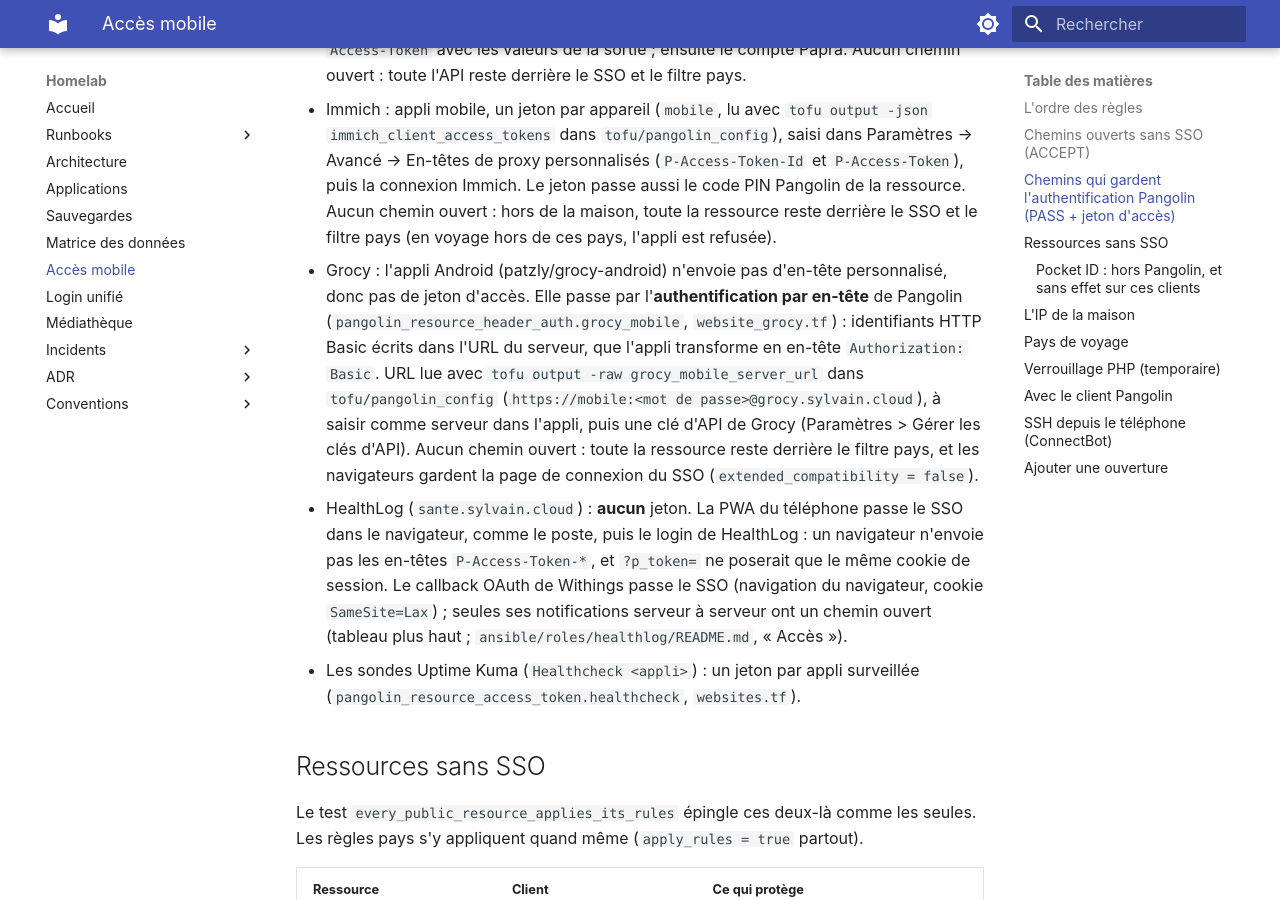
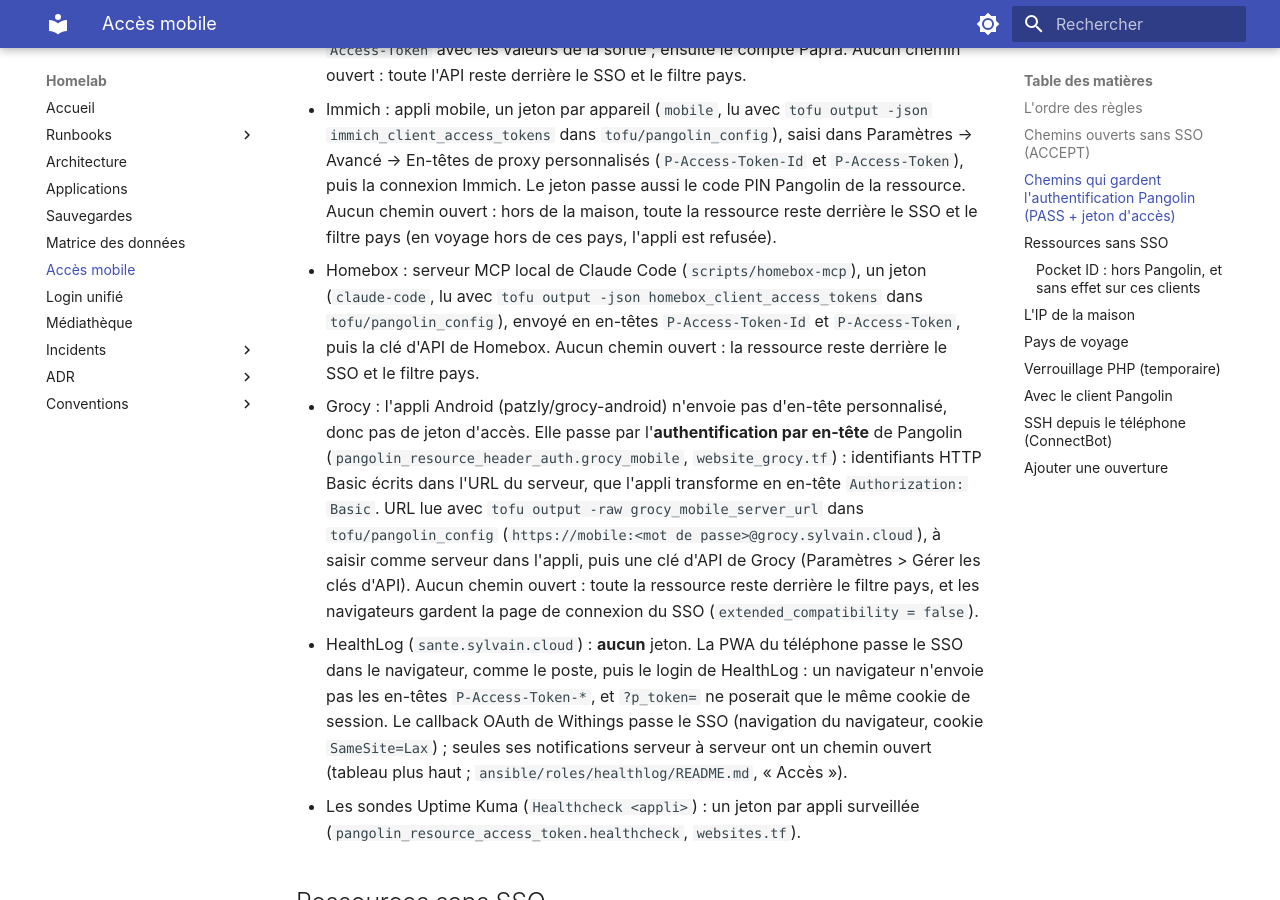
Before and after one commit to sylvainmetayer/homelab, an MkDocs documentation site: the page built from docs/acces-mobile.md, in a window 1280 px wide and 900 px high, scrolled down 6193 px. Built offline with MkDocs 1.6.1 and Material for MkDocs 9.7.7, drawn with Linux system fonts in a browser that asks for light colours.

Commit message:
docs: jeton d'accès du MCP Homebox dans acces-mobile et apps (revue)
Claude-Session: https://claude.ai/code/session_01EfxfYAbz2gwpFVQsyUyGKn

```diff
--- a/docs/acces-mobile.md
+++ b/docs/acces-mobile.md
@@ -90,6 +90,11 @@ mais **restent soumis au filtre pays** (FR, DE et les pays de voyage) :
   jeton passe aussi le code PIN Pangolin de la ressource. Aucun chemin ouvert :
   hors de la maison, toute la ressource reste derrière le SSO et le filtre
   pays (en voyage hors de ces pays, l'appli est refusée).
+- Homebox : serveur MCP local de Claude Code (`scripts/homebox-mcp`), un
+  jeton (`claude-code`, lu avec `tofu output -json homebox_client_access_tokens`
+  dans `tofu/pangolin_config`), envoyé en en-têtes `P-Access-Token-Id` et
+  `P-Access-Token`, puis la clé d'API de Homebox. Aucun chemin ouvert : la
+  ressource reste derrière le SSO et le filtre pays.
 - Grocy : l'appli Android (patzly/grocy-android) n'envoie pas d'en-tête
   personnalisé, donc pas de jeton d'accès. Elle passe par
   l'**authentification par en-tête** de Pangolin
```
Also changed, not shown: docs/apps.md (+1 -1 lines).
